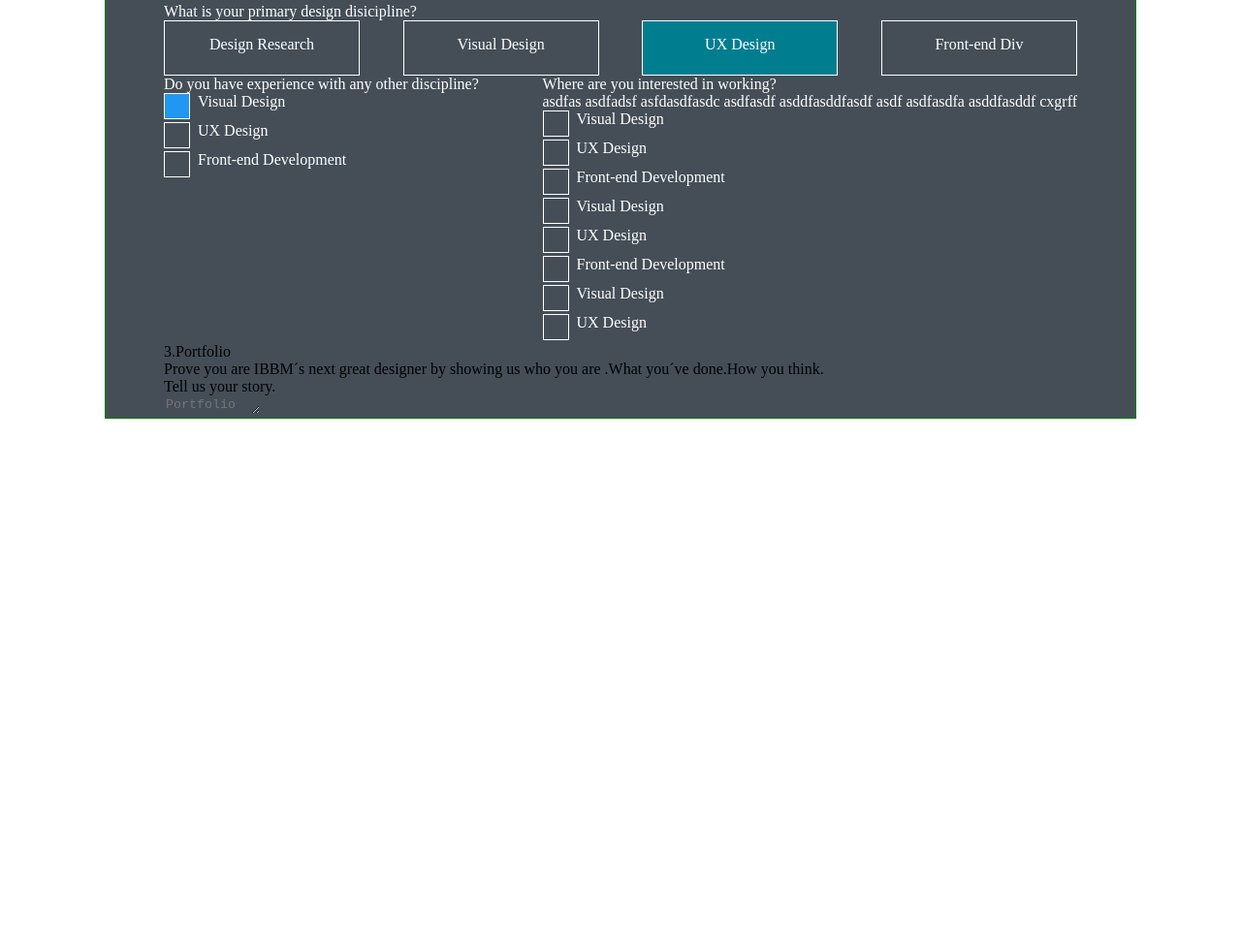
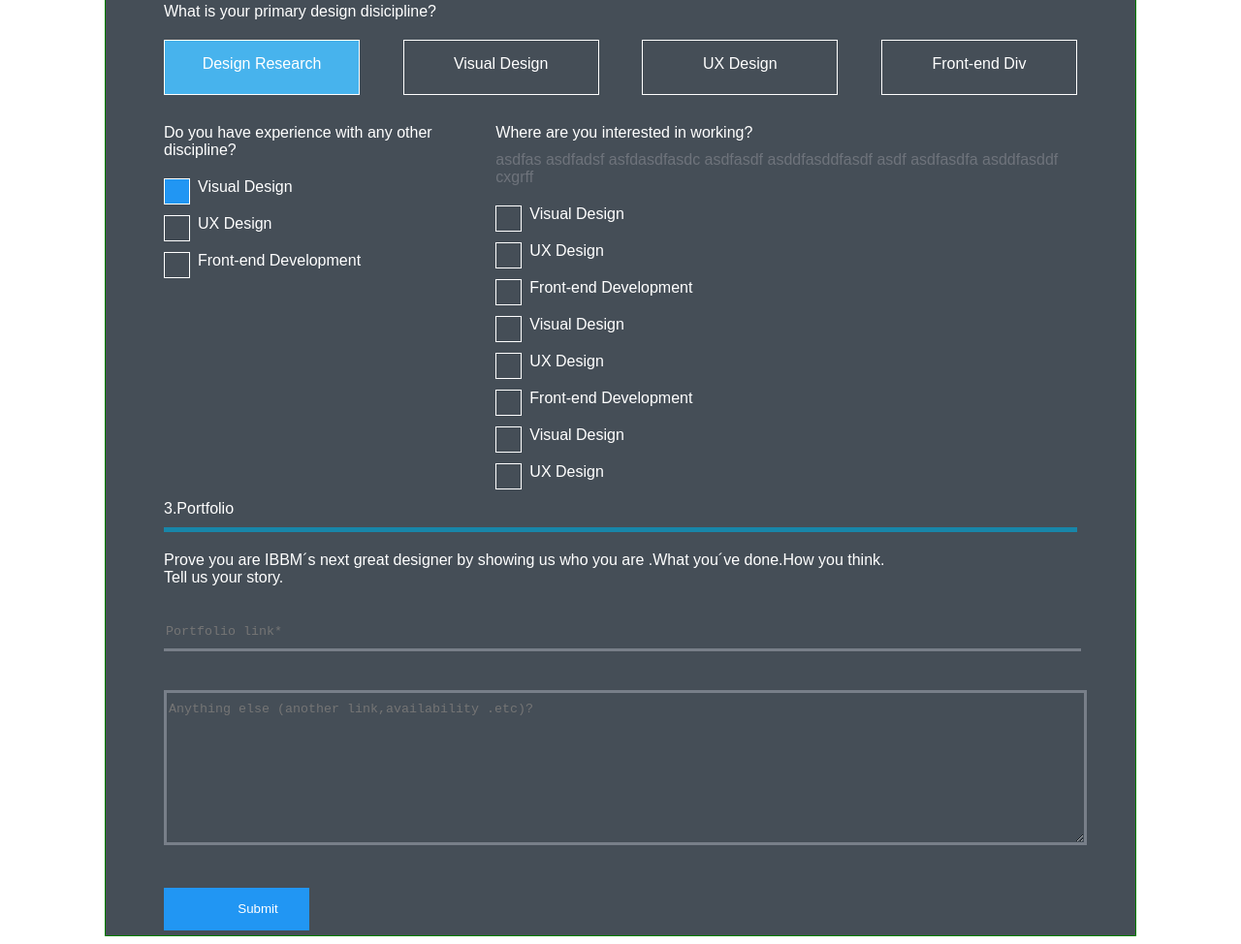
Before and after one commit to jbidari15/Static-form, a plain HTML site: page index.html in a window 1280 px wide. Shown: the part 716-1690 px from the top of the page at 97% size. Before the commit the page ends 1156 px from the top, so only its background shows below. Drawn offline with Linux system fonts and the light colour scheme.

Commit message:
some structures and design added

```diff
--- a/design.css
+++ b/design.css
@@ -7,6 +7,7 @@
     padding-right: 60px;
     border:1px solid green;
     background: #454E57;
+    font-family: Arial, Helvetica, sans-serif;
 }
 .heading{
     display: flex;
@@ -99,7 +100,7 @@ input[type="tel"]{
   }
 
   .middle input[type="radio"]:checked + .box {
-    background-color: #007e90;
+    background-color:#47B3ED;
   }
   .middle .box {
     width: 200px;
@@ -113,6 +114,13 @@ input[type="tel"]{
     align-items: center;
     padding-top: 15px;
   }
+  .primary-discipline{
+
+      margin-bottom: 20px;
+  }
+  .places{
+      margin-top: 30px;
+  }
  .exp-interest{
      display:flex;
      justify-content: space-between;
@@ -120,17 +128,27 @@ input[type="tel"]{
  .firstexperience{
      display:flex;
  }
+ .do-you{
+     margin-top:30px;
+     margin-bottom: 20px;
+ }
  .Interest {
     display: block;
     position: relative;
     padding-left: 35px;
-    margin-bottom: 12px;
+    margin-bottom: 20px;
    }
    .Interest input {
     position: absolute;
     opacity: 0;
 
 }
+.exp-para{
+    margin-bottom: 20px;
+    margin-top: 10px;
+    color:#6E737B;
+}
+
 .checkmark {
     position: absolute;
     top: 0;
@@ -138,6 +156,7 @@ input[type="tel"]{
     height: 25px;
     width: 25px;
  border:1px solid white;
+
 }
 .Interest:hover input ~ .checkmark {
     background-color: #ccc;
@@ -145,6 +164,43 @@ input[type="tel"]{
 .Interest input:checked ~ .checkmark {
     background-color: #2196F3;
 }
-.portfolio .textarea{
-    width: 100%;
+.Portfolio{
+    display: flex;
+    flex-direction: column;
+    color:white;
+
 }
+.portfolio-title{
+    border-bottom: 5px solid #1886A9;
+    padding-bottom: 10px;
+    margin-bottom: 20px;
+
+}
+.Portfolio .portfolio-link{
+    border-width:0 0 3px 0;
+    border-color:  #787F89;
+    width:100%;
+    line-height: 30px;
+    margin-top: 30px;
+    margin-bottom: 40px;
+    resize:none;
+
+
+}
+.else{
+    border-width:3px 3px 3px 3px;
+    border-color:  #787F89;
+    width:100%;
+    line-height: 30px;
+
+    margin-bottom: 40px;
+
+
+}
+input[type="submit"]{
+    color:white;
+    border:1px solid #2196F3;
+    width:150px;
+   padding-left: 50px;
+   background:  #2196F3;
+}
--- a/index.html
+++ b/index.html
@@ -40,7 +40,7 @@
         </div>
         <div class="skills">
            <div class="skilltitle">2. Skills and location</div>
-           <div>What is your primary design disicipline?</div>
+           <div class="primary-discipline">What is your primary design disicipline?</div>
 
            <div class="middle">
 
@@ -51,13 +51,13 @@
             </div>
           </label>
           <label>
-            <input type="radio" name="radio" checked/>
+            <input type="radio" name="radio" />
             <div class=" box">
               <span>Visual Design</span>
             </div>
           </label>
           <label>
-            <input type="radio" name="radio" checked/>
+            <input type="radio" name="radio"/>
             <div class="box">
               <span>UX Design</span>
             </div>
@@ -73,7 +73,7 @@
           </div>
           <div class="exp-interest">
             <div class="exp">
-                <div>Do you have experience with any other discipline?</div>
+                <div class="do-you" >Do you have experience with any other discipline?</div>
                 <label class="Interest">Visual Design
                         <input type="checkbox" checked="checked">
                         <span class="checkmark"></span>
@@ -90,7 +90,7 @@
 
             </div>
             <div class="places">Where are you interested in working?
-                <div>asdfas asdfadsf asfdasdfasdc asdfasdf asddfasddfasdf asdf asdfasdfa asddfasddf cxgrff</div>
+                <div class="exp-para">asdfas asdfadsf asfdasdfasdc asdfasdf asddfasddfasdf asdf asdfasdfa asddfasddf cxgrff</div>
                 <label class="Interest">Visual Design
                         <input type="checkbox" >
                         <span class="checkmark"></span>
@@ -127,9 +127,11 @@
                   </div>
         </div>
         <div class="Portfolio">
-            <div>3.Portfolio</div>
+            <div class="portfolio-title">3.Portfolio</div>
             <div>Prove you are IBBM´s next great designer by showing us who you are .What you´ve done.How you think.<br/>Tell us your story.</div>
-            <textarea name="portfolio" id="" cols="10" rows="1" placeholder="Portfolio link"></textarea>
+            <textarea  class="portfolio-link" name="portfolio" id="" cols="10" rows="1" placeholder="Portfolio link*"></textarea>
+            <div><textarea  class="else" name="else" id="" cols="5" rows="5" placeholder="Anything else (another link,availability .etc)?"></textarea></div>
+            <div> <input type="submit"></div>
         </div>
     </div>
 </form>
```
